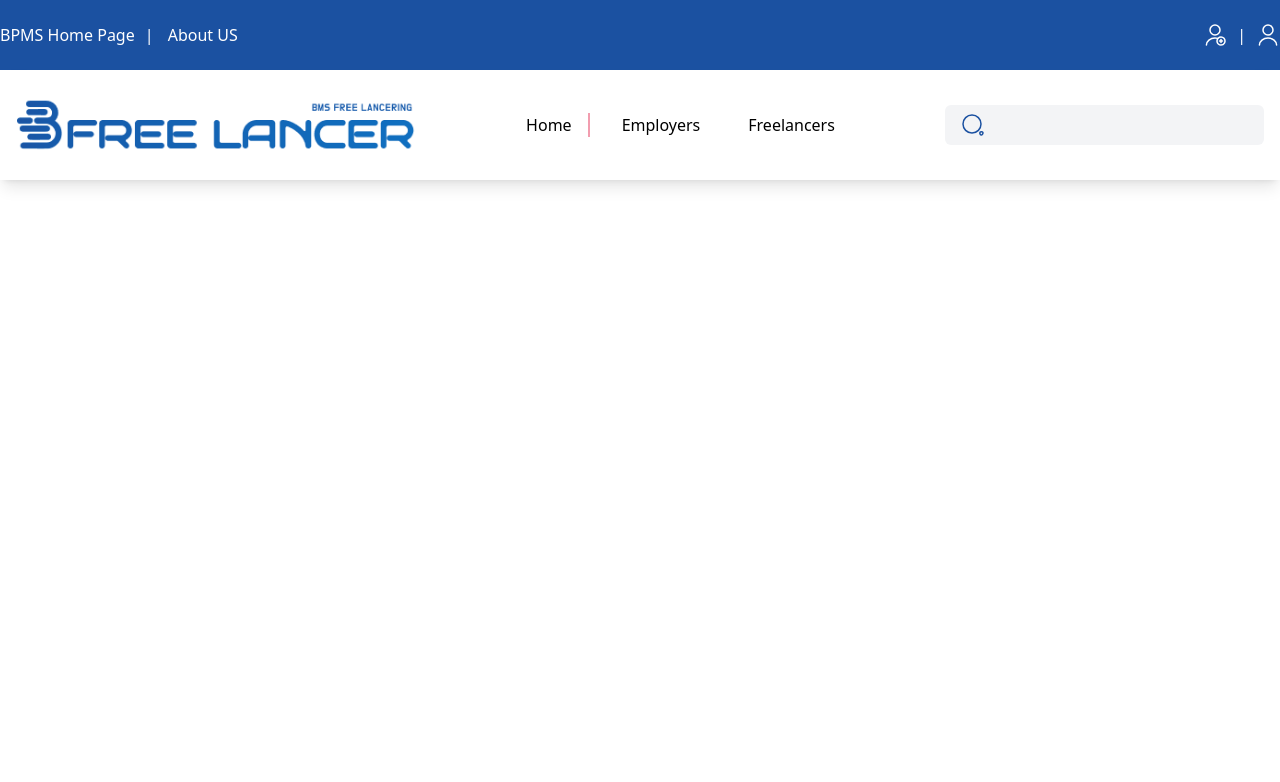
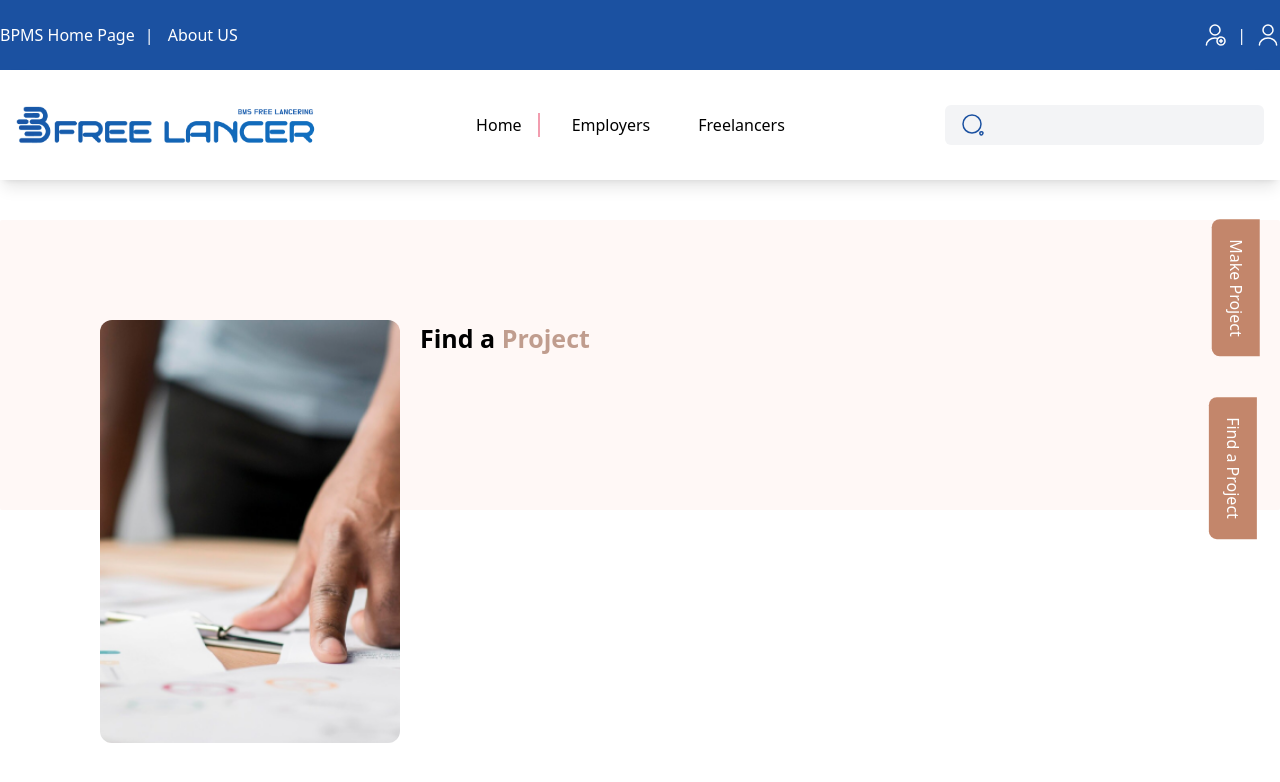
Before and after one commit to saetgit/test-nuxt-project, a Nuxt app: page / in a window 1280 px wide. Shown: the top 782 px of the page. Built offline with nearby package versions, Linux system fonts and the light colour scheme.

Commit message:
add baner component

```diff
--- /dev/null
+++ b/components/Baner.vue
@@ -0,0 +1,19 @@
+<template>
+    <div class="">
+        <div class="bg-[#fff8f6] rounded-sm h-[290px] mt-10 relative">
+            <div class="flex top-[100px] left-[100px] absolute ">
+                <img src="@/assets/image/pic-baner.png" class="w-[300px]  rounded-xl " />
+                <div class="text-[25px] mx-5">
+                    <span class="font-bold">Find a </span><span class="text-[#c09d8e] font-bold">Project</span>
+                </div>
+            </div>
+            <div class="flex justify-end">
+        <div class="rotate-90 bg-[#c3866b] text-white rounded-br-lg rounded-bl-lg px-5 py-3 fixed right-0 transform origin-bottom right mt-[20px]">Make Project</div>
+        <div class="rotate-90 bg-[#c3866b] text-white rounded-br-lg rounded-bl-lg px-5 py-3 fixed right-0 transform origin-bottom right mt-[200px]">Find a Project</div>
+      </div>
+        </div>
+    </div>
+</template>
+
+<style scoped>
+</style>
--- a/components/common/Navbar.vue
+++ b/components/common/Navbar.vue
@@ -1,13 +1,15 @@
 <template>
-    <div class="flex items-center justify-between h-[110px] shadow-lg p-4">
-        <img src="@/assets/image/icon.png" class="w-[400px]" />
-        <ul class="flex gap-4 mx-[50px]">
-            <li v-for="(item, index) in menuItems" :key="index" :class="{ active: activeItem === index }"
-                @click="activeItem = index" class="px-4">{{ item }}</li>
-        </ul>
-        <div class="flex items-center justify-end  bg-gray-100 rounded-md px-4 ">
-            <img src="@/assets/svg/search.svg" alt="search"  />
-            <input class="border-none px-4 py-2 bg-transparent" type="text" />
+    <div class=" flex items-center h-[110px] shadow-lg p-4">
+        <div class="container mx-auto justify-between flex items-center">
+            <img src="@/assets/image/icon.png" alt="icon" class="w-[300px]" />
+            <ul class="flex gap-4 mx-[50px]">
+                <li v-for="(item, index) in menuItems" :key="index" :class="{ active: activeItem === index }"
+                    @click="activeItem = index" class="px-4">{{ item }}</li>
+            </ul>
+            <div class="flex items-center justify-end  bg-gray-100 rounded-md px-4 ">
+                <img src="@/assets/svg/search.svg" alt="search" />
+                <input class="border-none px-4 py-2 bg-transparent outline-none" type="text" />
+            </div>
         </div>
     </div>
 </template>
@@ -22,4 +24,8 @@ const activeItem = ref(0);
 .active {
     border-right: 2px solid #f29daf;
 }
+
+li {
+    cursor: pointer;
+}
 </style>
--- /dev/null
+++ b/pages/index.vue
@@ -0,0 +1,5 @@
+<template>
+    <div class="container mx-auto">
+        <Baner />
+    </div>
+</template>
```
Also changed, not shown: assets/image/pic-baner.png (added).
